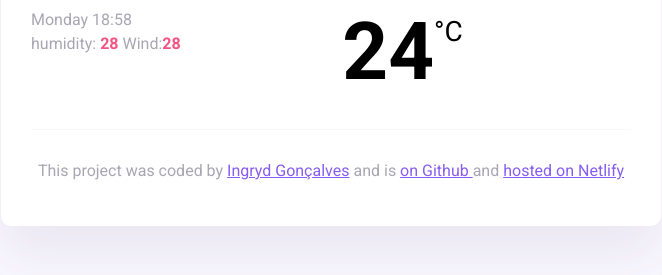
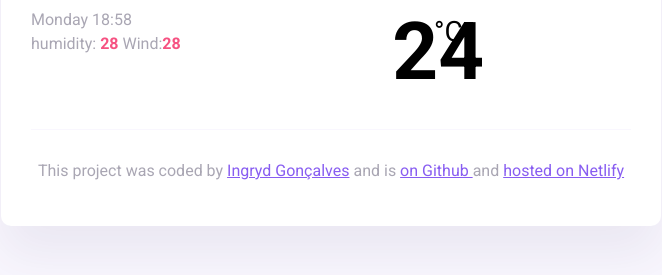
Before and after one commit to Ingrydgoncalves/weather, a website built with Parcel: page index.html in a window 1280 px wide. Shown: the part 261-536 px from the top of the page, without its empty margins (309-971 px from the left). Built offline with nearby package versions, Linux system fonts and the light colour scheme.

Commit message:
add 50px  left in position

```diff
--- a/src/styles.css
+++ b/src/styles.css
@@ -83,7 +83,7 @@ main {
   font-size: 80px;
   font-weight: bold;
   position: relative;
-
+  left: 50px ;
 }
 
 .current-temperature-unit {
```
